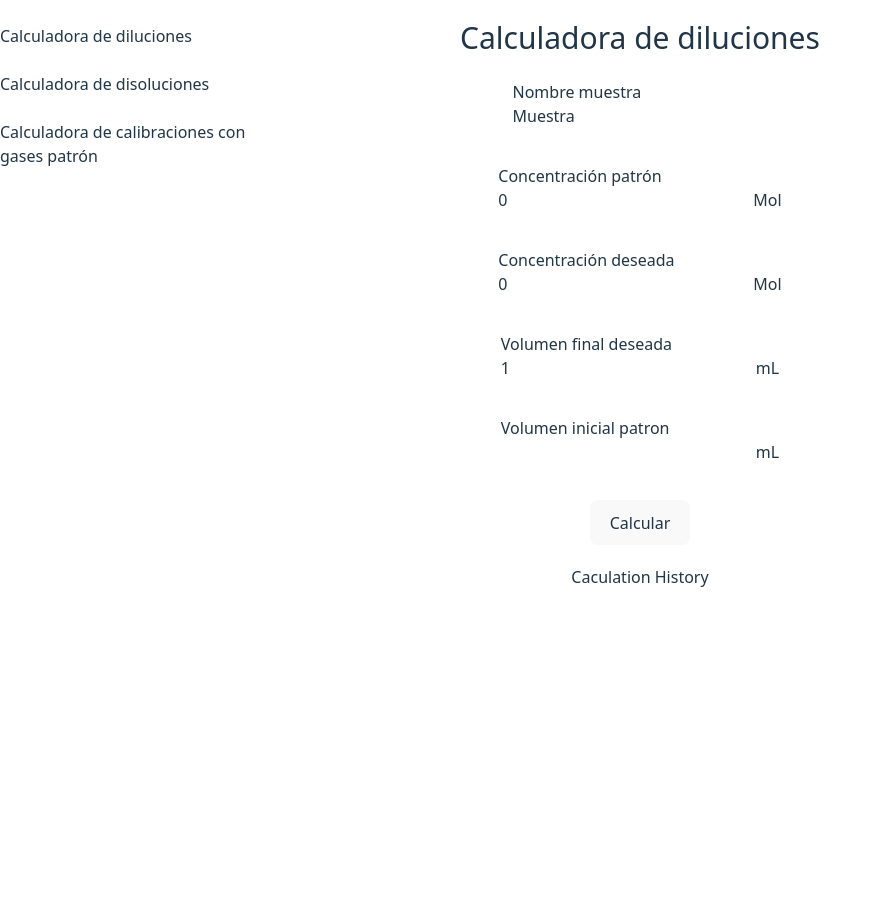
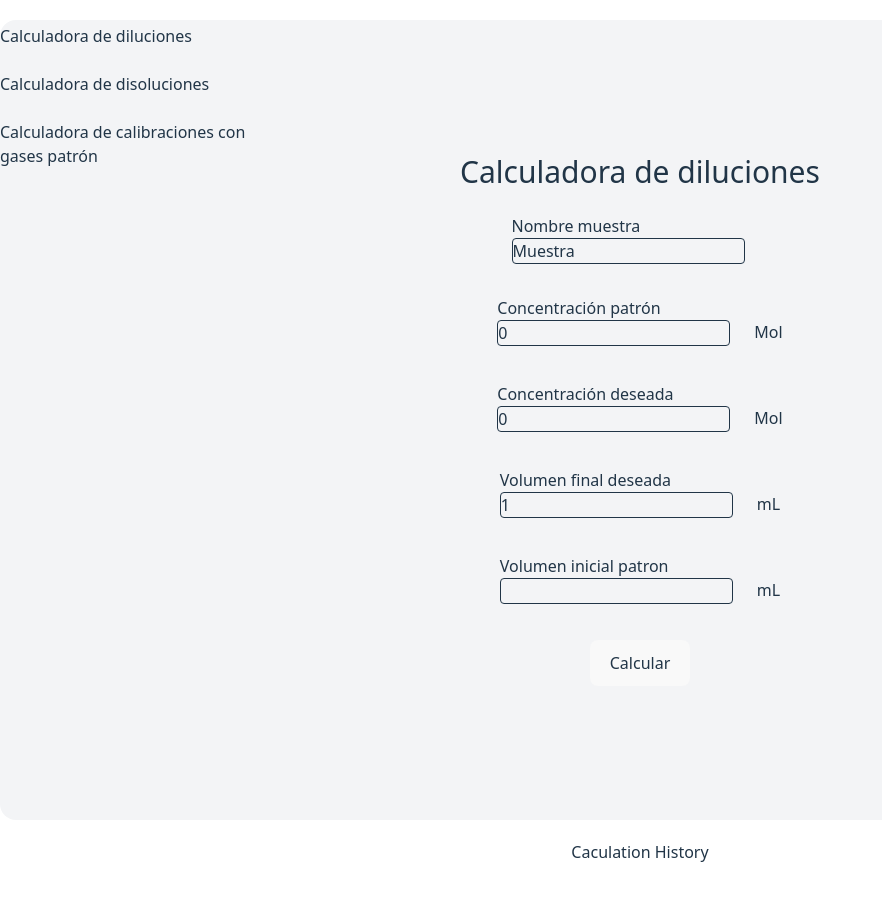
Before and after one commit to DaniielEF/dissolution-calculator, a React (Vite) app: page / in a window 1280 px wide. Shown: the top 900 px of the page, without its empty margins (0-882 px from the left). Before the commit the page ends 820 px from the top, so only its background shows below. Built offline with nearby package versions, Linux system fonts and the light colour scheme.

Commit message:
remote advance to verify

```diff
--- a/src/components/DissolutionCalculator.tsx
+++ b/src/components/DissolutionCalculator.tsx
@@ -11,15 +11,16 @@ interface FormData {
   finalConcentration: number;
   finalVolume: number;
   patronVolume?: number;
+  isFavorite?: boolean;
 }
 
-interface FormDataWithId extends FormData{
-  id?:number;
+interface FormDataWithId extends FormData {
+  id?: number;
 }
 
 const DissolutionCalculator = () => {
 
-  const { form, handleChange, setField} = useForm<FormData>({
+  const { form, handleChange, setField } = useForm<FormData>({
     measureName: 'Muestra ',
     concentrationPatron: 0,
     finalConcentration: 0,
@@ -30,8 +31,8 @@ const DissolutionCalculator = () => {
 
   const [latestCalc, setLatestCalc] = useState<FormData>()
 
-  const [history, setHistory] = useState<FormDataWithId[]>(()=>JSON.parse(localStorage.getItem('calculationHistory')||"[]"));
-  const [favorites, setFavorites] = useState<FormDataWithId[]>(()=>JSON.parse(localStorage.getItem('favoriteCalc')||"[]"))
+  const [history, setHistory] = useState<FormDataWithId[]>(() => JSON.parse(localStorage.getItem('calculationHistory') || "[]"));
+  const [favorites, setFavorites] = useState<FormDataWithId[]>(() => JSON.parse(localStorage.getItem('favoriteCalc') || "[]"))
 
   // Funcion para el manejo del calculo de dilucion en el formulario
   const handleCalc = (e: React.FormEvent) => {
@@ -60,8 +61,8 @@ const DissolutionCalculator = () => {
 
   };
 
-    const saveHistory = (data:FormDataWithId)=>{
-    setHistory((prev)=>([...prev, data]))
+  const saveHistory = (data: FormDataWithId) => {
+    setHistory((prev) => ([...prev, data]))
   }
 
   useEffect(() => {
@@ -80,21 +81,20 @@ const DissolutionCalculator = () => {
 
   }, [latestCalc]);
 
-  const addFavorites=(data:FormDataWithId) =>{
+  const addFavorites = (data: FormDataWithId) => {
     console.log(data.id)
-    setFavorites((prev)=>([...prev,data]))
+    setFavorites((prev) => ([...prev, data]))
   }
   useEffect(() => {
 
-    localStorage.setItem('favoriteCalc',JSON.stringify(favorites))
+    localStorage.setItem('favoriteCalc', JSON.stringify(favorites))
     console.log('favorite saved')
 
   }, [favorites])
 
-const deleteHistoryElement = (element:FormDataWithId) => {
+  const deleteHistoryElement = (element: FormDataWithId) => {
     // Aquí iría la lógica para eliminar un elemento del historial
-  console.log("Eliminar elemento del historial",element.id);
-
+    console.log("Eliminar elemento del historial", element.id);
     const updateHistory = history.filter(i => i.id !== element.id);
     setHistory(updateHistory);
     localStorage.setItem('calculationHistory', JSON.stringify(updateHistory));
@@ -106,21 +106,23 @@ const deleteHistoryElement = (element:FormDataWithId) => {
   return (
     <div className="container mt-5 ">
 
-      <form autoComplete="off" className="flex items-center justify-center flex-col">
+      <form autoComplete="off" className="flex items-center justify-center flex-col  min-h-screen p-6 rounded-2xl g-6 bg-gray-100">
 
         <div className="text-3xl">
           Calculadora de diluciones
         </div><br />
 
-        <div className="mb-3">
+        <div className="mb-2">
           <label className="formLabel">Nombre muestra</label><br />
-          <div className="mb-6 inline-flex gap-6">
+          <div className="inline-flex gap-6">
+            <div className="mb-6 inline-flex border rounded-sm " >
               <input type="text"
                 name="measureName"
                 className="form-control"
                 value={measureName}
                 onChange={handleChange}
               />
+            </div>
             <div>
 
             </div>
@@ -129,7 +131,8 @@ const deleteHistoryElement = (element:FormDataWithId) => {
 
         <div className="mb-3">
           <label>Concentración patrón</label><br />
-          <div className="mb-6 inline-flex gap-6">
+          <div className="inline-flex gap-6">
+            <div className="mb-6  gap-6 border rounded-sm">
               <input type="number"
                 min={"0"}
                 maxLength={3}
@@ -137,6 +140,8 @@ const deleteHistoryElement = (element:FormDataWithId) => {
                 value={concentrationPatron}
                 onChange={handleChange}
               />
+
+            </div>
             <div>
               Mol
             </div>
@@ -145,13 +150,16 @@ const deleteHistoryElement = (element:FormDataWithId) => {
 
         <div className="mb-3">
           <label>Concentración deseada</label><br />
-          <div className="mb-6 inline-flex gap-6">
+          <div className="inline-flex gap-6">
+            <div className="mb-6 inline-flex gap-6 border rounded-sm">
               <input type="number"
                 min={"0"}
                 name="finalConcentration"
                 value={finalConcentration}
                 onChange={handleChange}
               />
+
+            </div>
             <div>
               Mol
             </div>
@@ -159,12 +167,14 @@ const deleteHistoryElement = (element:FormDataWithId) => {
         </div>
         <div className="mb-3">
           <label>Volumen final deseada</label><br />
-          <div className="mb-6 inline-flex gap-6">
+          <div className="inline-flex gap-6">
+            <div className="mb-6 inline-flex gap-6 border rounded-sm">
               <input type="number"
                 name="finalVolume"
                 value={finalVolume}
                 onChange={handleChange}
               />
+            </div>
             <div>
               mL
             </div>
@@ -172,12 +182,15 @@ const deleteHistoryElement = (element:FormDataWithId) => {
         </div>
         <div className="mb-3">
           <label>Volumen inicial patron</label><br />
-          <div className="mb-6 inline-flex gap-6">
+          <div className="inline-flex gap-6">
+            <div className="mb-6 inline-flex gap-6 border rounded-sm">
               <input type="number"
                 name="patronVolume"
                 value={patronVolume ?? ""}
                 disabled
               />
+
+            </div>
             <div>
               mL
             </div>
@@ -213,22 +226,22 @@ const deleteHistoryElement = (element:FormDataWithId) => {
 */}
       <div className=" container mt-5 gap-2 flex items-center justify-center flex-col">
         <h2>Caculation History</h2>
-        <div className=" flex-col justify-center">
+        <div className=" flex flex-col items-center justify-center min-h-screen bg-gray-100">
           {
             history.map((history, index) => (
-              <div key={index}  className="border-2 gap-6 inline-flex flex-col p-6 m-4 rounded-2xl">
+              <div key={index} className="border-2 gap-6 inline-flex flex-col p-6 m-4 rounded-2xl">
 
                 {history.measureName}:<br />
                 Concentración inicial del patrón: {history.concentrationPatron} Mol<br />
                 Concentración deseada: {history.finalConcentration} Mol<br />
                 Volumen final de la dilución: {history.finalVolume} mL<br />
                 Volumen requerido del patrón: {history.patronVolume} mL<br />
-                <div className="space-x-4">
+                <div className="space-x-4 flex justify-evenly">
                   <button id="favorite"
-                  onClick={()=>addFavorites(history)}
+                    onClick={() => addFavorites(history)}
                   >★</button>
                   <button id="deleteH"
-                  onClick={()=>deleteHistoryElement(history)}
+                    onClick={() => deleteHistoryElement(history)}
                   >🗑️</button>
                 </div>
               </div>
```
Also changed, not shown: 1 other file (tests, documents, lock files or other folders). Lines whose indentation alone changed are shown as unchanged.
